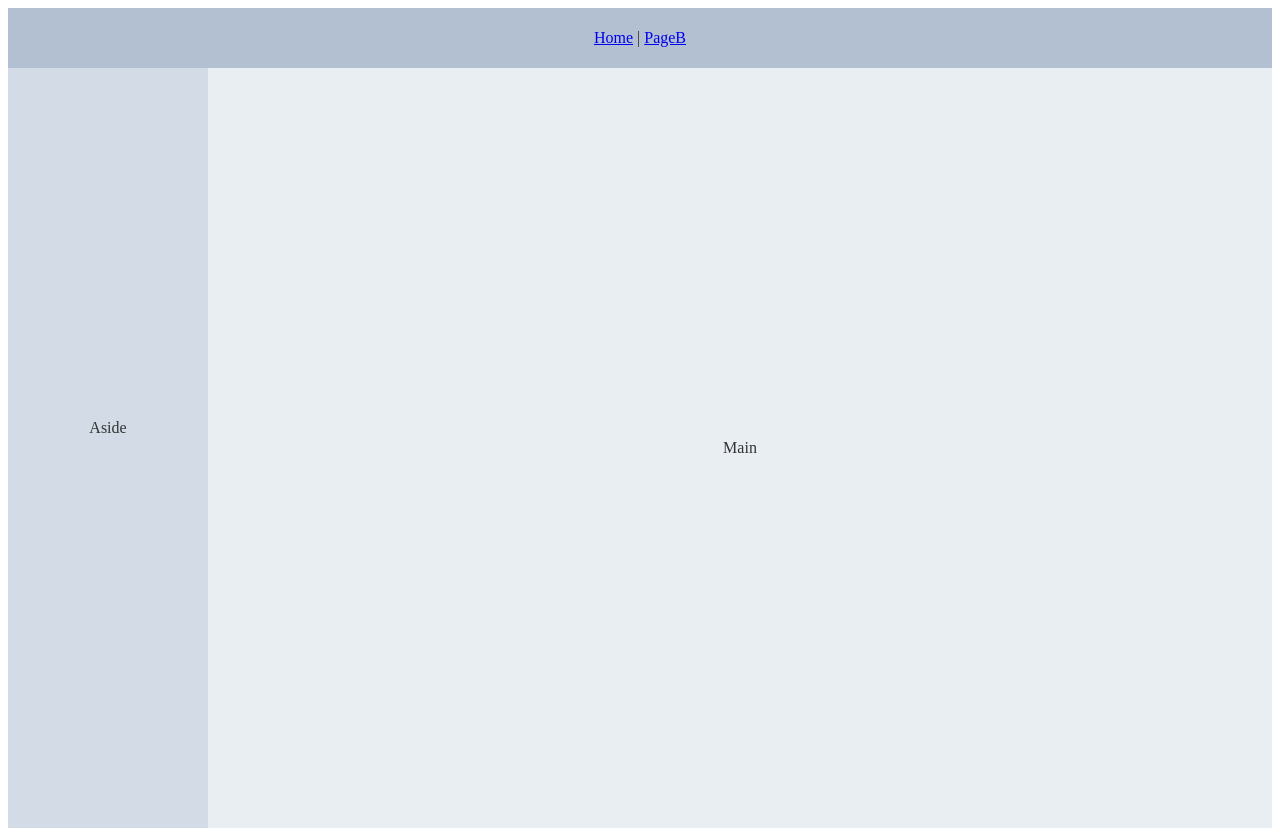
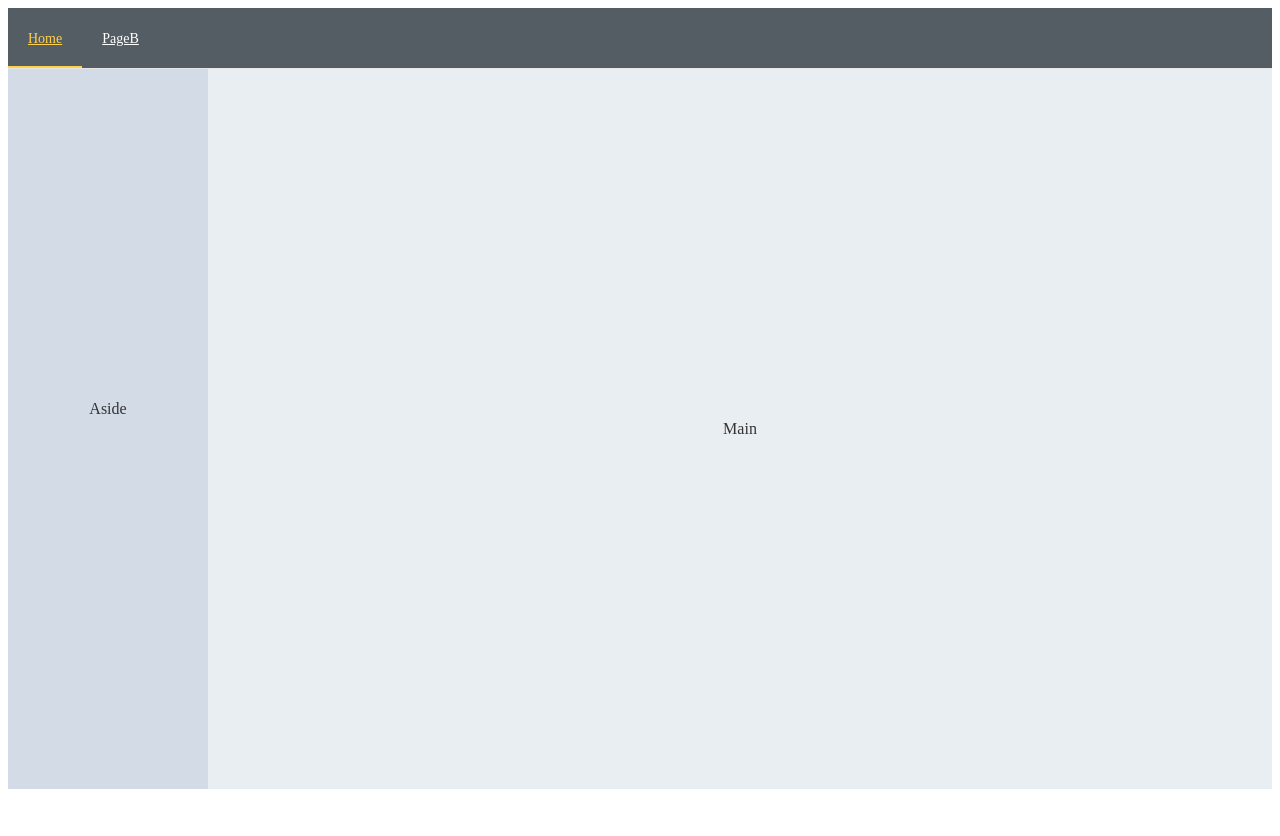
Before and after one commit to zhoujie9527/vue-cli3-test, a Vue app: page /#/ in a window 1280 px wide. After the commit the page ends 800 px from the top, so only its background shows below. Built offline with nearby package versions, Linux system fonts and the light colour scheme.

Commit message:
feat: element组件调用

```diff
--- a/src/App.vue
+++ b/src/App.vue
@@ -1,18 +1,40 @@
 <template>
     <div id="app">
-      <el-header>
-        <router-link to="/">Home</router-link> |
-        <router-link to="/PageB">PageB</router-link>
-      </el-header>
+        <el-menu
+          :default-active="activeIndex"
+          class="el-menu-demo"
+          mode="horizontal"
+          background-color="#545c64"
+          text-color="#fff"
+          active-text-color="#ffd04b">
+        <el-menu-item index="1">
+          <router-link to="/">Home</router-link>
+        </el-menu-item>
+        <el-menu-item index="2">
+          <router-link to="/PageB">PageB</router-link>
+        </el-menu-item>
+        </el-menu>
       <router-view/>
     </div>
 </template>
 
 <style>
   .el-header, .el-footer {
-    background-color: #B3C0D1;
-    color: #333;
-    text-align: center;
     line-height: 60px;
   }
 </style>
+
+<script>
+  export default {
+    data() {
+      return {
+        activeIndex: '1',
+      };
+    },
+    methods: {
+      // handleSelect(key, keyPath) {
+      //   console.log(key, keyPath);
+      // }
+    }
+  }
+</script>
--- a/src/views/Home.vue
+++ b/src/views/Home.vue
@@ -17,19 +17,14 @@
     background-color: #D3DCE6;
     color: #333;
     text-align: center;
-    /* line-height: 200px; */
-    display: inline-block;
-    line-height: calc(100vh - 80px);
+    line-height: calc(100vh - 120px);
   }
 
   .el-main {
     background-color: #E9EEF3;
     color: #333;
     text-align: center;
-    /* line-height: 200px; */
-    display: inline-block;
-    width: calc(100% - 200px);
-    line-height: calc(100vh - 80px);
+    line-height: calc(100vh - 120px);
   }
 
 </style>>
--- a/src/views/PageB.vue
+++ b/src/views/PageB.vue
@@ -1,5 +1,12 @@
 <template>
   <div class="PageB">
     <h1>This is PageB</h1>
+    <div>
+      <el-pagination
+        background
+        layout="prev, pager, next"
+        :total="100">
+      </el-pagination>
+    </div>
   </div>
 </template>
--- a/vue.config.js
+++ b/vue.config.js
@@ -16,11 +16,11 @@ module.exports = {
   configureWebpack: () => {},
 
   // use thread-loader for babel & TS in production build // enabled by default if the machine has more than 1 cores
-  css: {
-    loaderOptions: {},
-    // modules: false,
-    requireModuleExtension: false,
-  },
+  // css: {
+  //   loaderOptions: {},
+  //   // modules: false,
+  //   requireModuleExtension: false,
+  // },
 
   // configure webpack-dev-server behavior
   pwa: {},
@@ -39,5 +39,6 @@ module.exports = {
 
   pluginOptions: {
     // ...
-  }
+  },
+
 };
```
